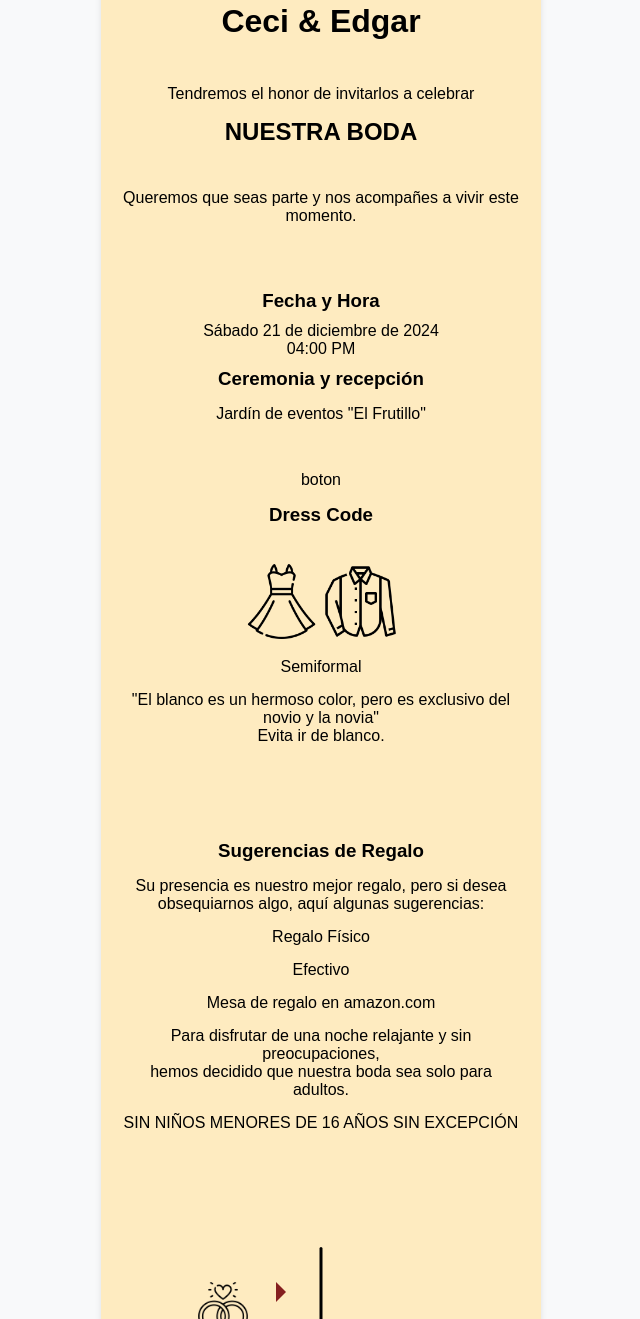
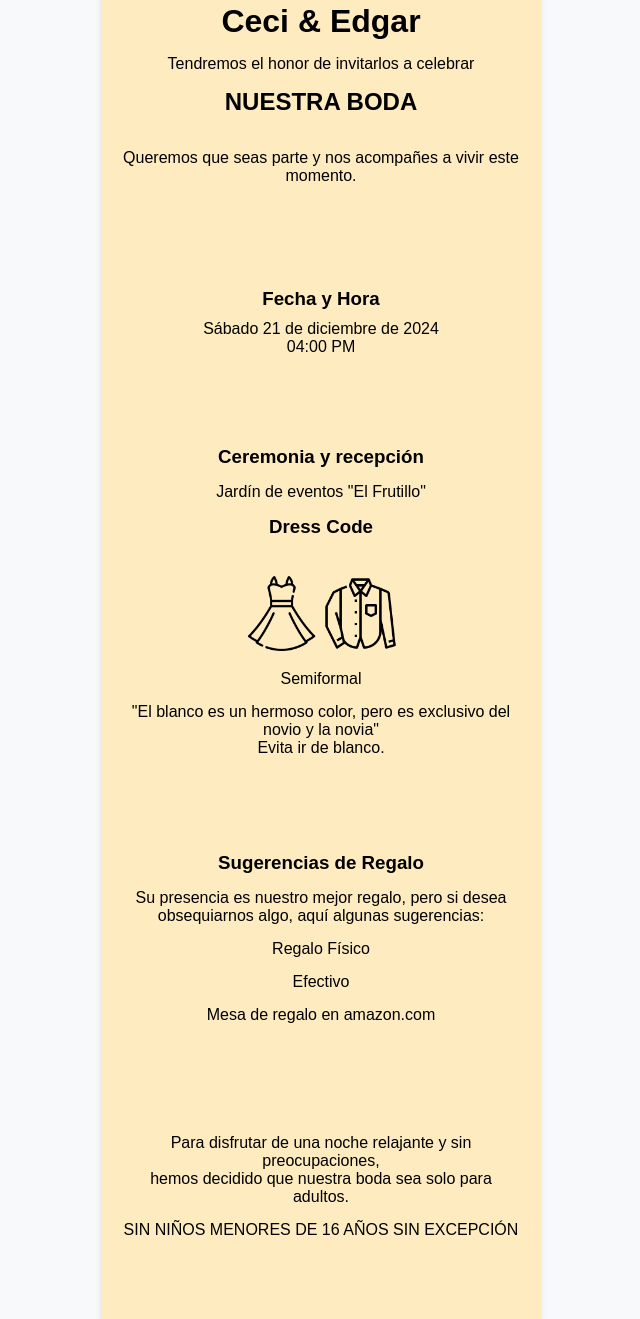
Before and after one commit to JordyDuran/Invitacion, a plain HTML site: page index.html in a window 1280 px wide. Shown: the part 1099-2418 px from the top of the page, without its empty margins (319-959 px from the left). Drawn offline with Linux system fonts and the light colour scheme.

Commit message:
Mejor distribucion en espacios, itinerario ordenado, paddings de algunas secciones

```diff
--- a/index.html
+++ b/index.html
@@ -92,11 +92,7 @@
         <!-- Invitación -->
         <div class="nuestraboda">
             <p>Tendremos el honor de invitarlos a celebrar</p>
-            <h2>NUESTRA BODA</h2>
-        </div>
-
-        <!-- Texto adicional -->
-        <div class="presencia">
+            <h2 class="nuestraboda">NUESTRA BODA</h2>
             <p>Queremos que seas parte y nos acompañes a vivir este momento.</p>
 
         </div>
@@ -107,17 +103,45 @@
             Sábado 21 de diciembre de 2024
             <br>04:00 PM
 
-
         </div>
 
         <!-- Lugar de ceremonia -->
         <div class="lugar">
             <h3>Ceremonia y recepción</h3>
             <p>Jardín de eventos "El Frutillo"</p>
-            <br>
 
-            <!-- Agregar boton con direccion a maps-->
-                <p>boton</p>
+
+
+            <!-- Agregar boton con direccion a maps   19.05321153662736, -96.43196645173508
+
+                                        *******************QUEDA PENDIENTE. ASIGNAR 22 SEPTIEMBRE**********************
+                                        *******************QUEDA PENDIENTE. ASIGNAR 22 SEPTIEMBRE**********************
+                                        *******************QUEDA PENDIENTE. ASIGNAR 22 SEPTIEMBRE**********************
+
+                <p>Cuadro maps ubicacion</p>
+
+                <div id="map"></div>
+
+<script src="https://maps.googleapis.com/maps/api/js?key=TU_CLAVE_API&callback=initMap" async defer></script>
+<script>
+    function initMap() {
+        // Coordenadas de la ubicación que deseas marcar
+        var location = { lat: 19.432608, lng: -99.133209 }; // Ejemplo: Ciudad de México
+
+        // Crear el mapa centrado en la ubicación especificada
+        var map = new google.maps.Map(document.getElementById('map'), {
+            zoom: 14, // Nivel de zoom
+            center: location
+        });
+
+        // Añadir un marcador en la ubicación
+        var marker = new google.maps.Marker({
+            position: location,
+            map: map,
+            title: 'Ubicación del evento' // Texto que aparece al pasar el cursor sobre el marcador
+        });
+    }
+</script>    -->
 
         </div>
 
--- a/styles.css
+++ b/styles.css
@@ -17,12 +17,20 @@
     }
 }
 
+@font-face {
+    font-family: 'Fuente 1';
+    src: url('fonts/GreatVibes.ttf') format('ttf'); /* Cambia la ruta y el formato según tu archivo */
+    font-weight: normal;
+    font-style: normal;
+}
+
 .frase1 {
     opacity: 0; /* Inicialmente invisible */
     animation: fadein 1.2s ease-in forwards;
     animation-delay: 1.2s; /* Retraso de 2 segundos antes de comenzar la animación */
 }
 .frase1 {
+
     display: flex;
     justify-content: center; /* Centra horizontalmente */
     align-items: center; /* Centra verticalmente */
@@ -76,10 +84,12 @@
 
 /*---------------------------------------------------o--------------------------------------------------*/
 .novios {
-    padding-bottom: 30px;
+    padding-bottom: 0px;
 }
 
-
+.nuestraboda{
+    padding-bottom: 40px;
+}
 
 /*---------------------------------------------------o--------------------------------------------------*/
 .nuestraboda{
@@ -87,11 +97,13 @@
 }
 
 .presencia {
-    padding-bottom: 40px;
+    padding-bottom: 80px;
+
 }
 
 .fecha {
-
+    padding-top: 60px;
+    padding-bottom: 80px;
 }
 
 .lugar {
@@ -130,8 +142,8 @@
 
 }
 
-.itinerario {
-
+.regalo {
+    padding-bottom: 80px;
 }
 
 .confirm {
```
